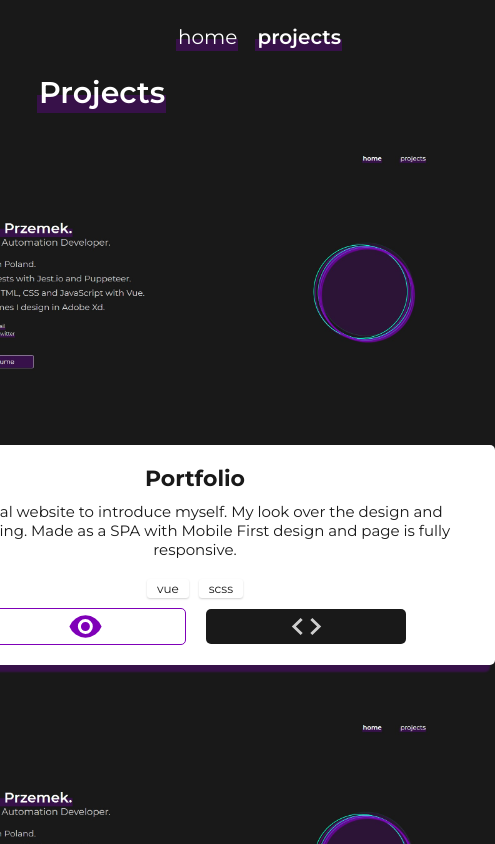
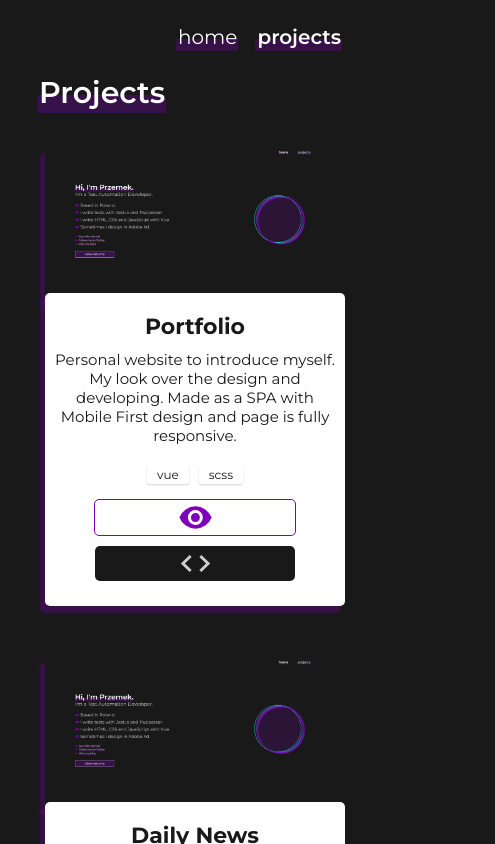
Before and after one commit to Kodziak/portflio, a Vue app: page / in a window 390 px wide. Both pictures are taken after a click on the button "projects". Shown: the top 844 px of the page, 495 px wide, since content can reach past the window. Built offline with nearby package versions, Linux system fonts and the light colour scheme.

Commit message:
Add responsivness to project component.

```diff
--- a/src/components/Projects.vue
+++ b/src/components/Projects.vue
@@ -112,6 +112,7 @@ export default {
     color: $background-color;
 
     @include mediaSmartfon {
+      width: 300px;
       margin: 35px 0 15px;
     }
 
@@ -167,12 +168,22 @@ export default {
       margin-bottom: -10px;
 
       box-shadow: -5px 7px 2px $shadow-color-opacity;
+
+      @include mediaSmartfon {
+        width: 300px;
+      }
     }
 
     .btn--row {
-      flex-direction: row;
+      display: inline-block;
       align-self: center;
       margin: 10px 0 20px;
+
+      @include mediaSmartfon {
+        display: flex;
+        flex-direction: column;
+        justify-content: center;
+      }
     }
 
     .btn--view,
@@ -180,6 +191,10 @@ export default {
       height: 35px;
       width: 200px;
       margin: 0 10px;
+
+      @include mediaSmartfon {
+        margin: 5px auto;
+      }
 
       img {
         height: 35px;
```
